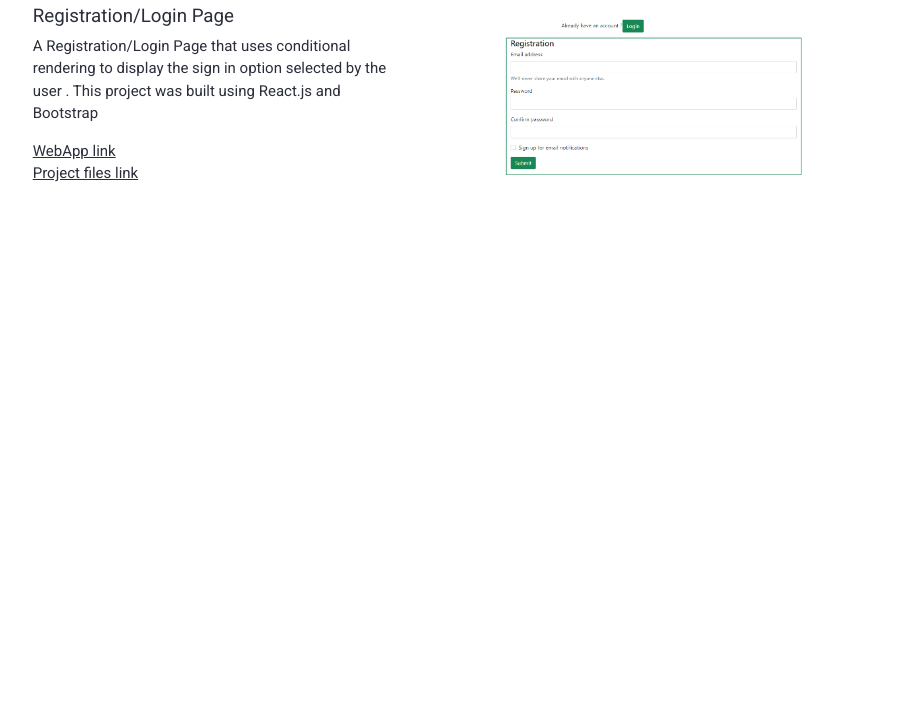
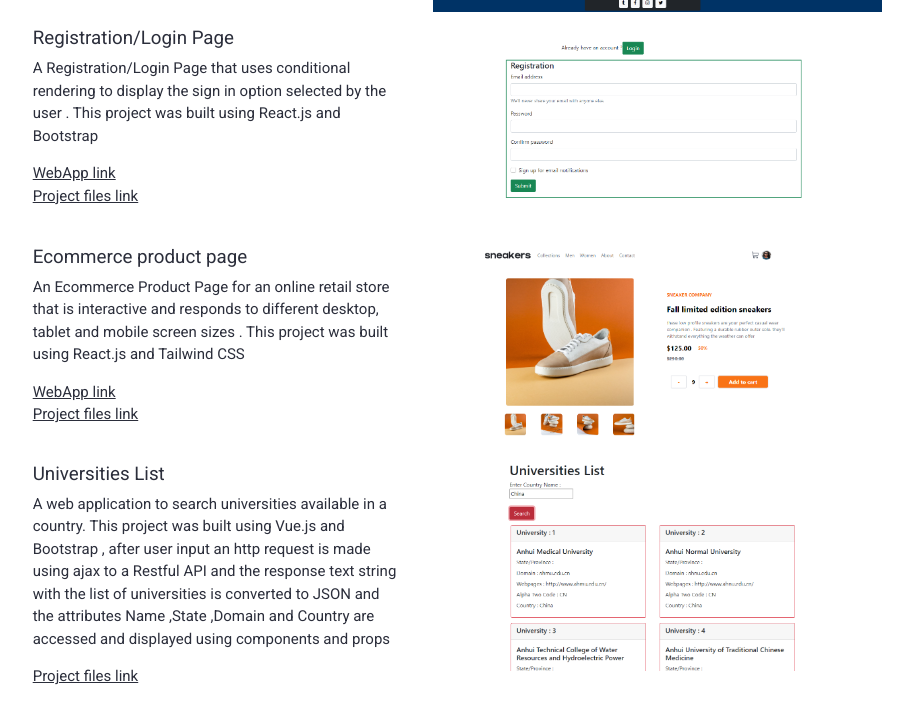
Before and after one commit to Ashleys-world/portfolio, a plain HTML site: page index.html in a window 1280 px wide. Shown: the part 2007-2730 px from the top of the page, without its empty margins (147-1060 px from the left). Before the commit the page ends 2268 px from the top, so only its background shows below. Drawn offline with nearby package versions, Linux system fonts and the light colour scheme.

Commit message:
Updated website
Added additional projects in the project section and added a favicon

```diff
--- a/index.html
+++ b/index.html
@@ -4,6 +4,7 @@
     <meta charset="UTF-8">
     <meta http-equiv="X-UA-Compatible" content="IE=edge">
     <meta name="viewport" content="width=device-width, initial-scale=1.0">
+    <link rel="icon" href="/Images/favicon.jpg"/>
     <title>Ashley Rolani Portfolio</title>
     <link href="https://cdn.jsdelivr.net/npm/bootstrap@5.1.3/dist/css/bootstrap.min.css" rel="stylesheet"
      integrity="sha384-1BmE4kWBq78iYhFldvKuhfTAU6auU8tT94WrHftjDbrCEXSU1oBoqyl2QvZ6jIW3"
@@ -77,15 +78,17 @@
               <span class="emts">JavaScript</span>
               <span class="emts">Bootstrap</span>
               <span class="emts">React.js</span>
-              <span class="emts">Angular.js</span>
+              <span class="emts">Vue.js</span>
               <span class="emts">Node.js</span>
               <span class="emts">Github</span>
               <span class="emts">Git</span>
               <span class="emts">RestfulAPI</span>
               <span class="emts">Python</span>
+              <span class="emts">C#</span>
               <span class="emts">PHP</span>
-              <span class="emts">MySQL</span>
+              <span class="emts">MySQL</span> <br>
               <span class="emts">Figma</span>
+              <span class="emts">Tailwind CSS</span>
             </div>
         </div>
         </div>
@@ -95,7 +98,7 @@
                 <h2 class="ms-sm-0 ms-lg-0 ms-xl-0 fw-bold">Experience</h2>
                 <h4 class="ms-0 ms-lg-0 ms-xl-0">KISLON PRINTERS & PROJECTS PTA , 2017</h4>
                 <p class="ms-0 ms-lg-0 ms-xl-0">General Worker</p>
-                <p class="ms-0 ms-lg-0 ms-xl-0 ft1">Assisting to setup print equipment and to print t-shirts,mugs ,
+                <p class="ms-0 ms-lg-0 ms-xl-0 ft1">Assisting to setup print equipment and to print t-shirts, mugs,
                      banners and billboards. Operating and troubleshooting laptops, <br> printers and routers.
                     Processing and delivery of orders to customers .
                 </p>
@@ -109,7 +112,7 @@
             <div class="row ">
              <div class="col-lg-5 col-md-6 col-lg-4 mt-2">
               <h5>Youtube Clone</h5>
-              <p class="ft1">A clone of Youtube's homepage , this project was built using HTML and CSS</p>
+              <p class="ft1">A clone of Youtube's desktop version homepage , this project was built using HTML and CSS</p>
               <a class="" style="color: #2b2e3b;" href="https://ashley-youtube-homepage.netlify.app" target="_blank">Website link</a><br>
               <a class="" style="color: #2b2e3b;" href="https://github.com/Ashleys-world/Youtube-clone" target="_blank">Project files link</a>
              </div>
@@ -167,6 +170,33 @@
                <img class="img-fluid m-2" src="/Images/Registration-Login.png" alt="">
               </div>
              </div>
+             <div class="row">
+              <div class="col-lg-5 col-md-6 col-lg-4 mt-2">
+               <h5>Ecommerce product page</h5>
+               <p class="ft1">An Ecommerce Product Page for an online retail store that is interactive and responds
+                to different desktop, tablet and mobile screen sizes . This project was built using React.js and
+                Tailwind CSS
+               </p>
+               <a class="" style="color: #2b2e3b;" href="https://ashley-product-page.netlify.app" target="_blank">WebApp link</a><br>
+               <a class="" style="color: #2b2e3b;" href="https://github.com/Ashleys-world/ecommerce-product-page" target="_blank">Project files link</a>
+              </div>
+              <div class="col-lg-3 col-md-6 col-lg-6">
+               <img class="img-fluid m-2" src="/Images/Ecommerce-product-page.png" alt="">
+              </div>
+             </div>
+             <div class="row">
+              <div class="col-lg-5 col-md-6 col-lg-4 mt-2">
+               <h5>Universities List</h5>
+               <p class="ft1">A web application to search universities available in a country. This project was built using Vue.js and Bootstrap , after
+                 user input an http request is made using ajax to a Restful API and the response text string with the list of universities is converted to
+                 JSON and the attributes Name ,State ,Domain and Country are accessed and displayed using components and props
+               </p>
+               <a class="" style="color: #2b2e3b;" href="https://github.com/Ashleys-world/universities-list" target="_blank">Project files link</a>
+              </div>
+              <div class="col-lg-3 col-md-6 col-lg-6">
+               <img class="img-fluid m-2" src="/Images/Universities-list.png" alt="">
+              </div>
+             </div>
           </div>
       </div>
       </div>
--- a/style.css
+++ b/style.css
@@ -12,24 +12,30 @@
     font-family: 'Roboto', sans-serif;
 }
 
+/*elements class to span items in the skills section*/
 .emts{
 
     color : white ;
     background-color: #2b2e3b;
     padding: 4px;
+    margin-top: 15px;
+    margin-bottom: 15px;
 }
 
+/*styling for link items */
 .lK{
     text-decoration: none;
     color: #2b2e3b;
 }
 
+/*spacing class*/
 .spcg{
     text-decoration: none;
      margin-left: 4px;
      color: #2b2e3b;
 }
 
+/*another styling for link items*/
 .lk2 a{
     text-decoration: none;
     color: #2b2e3b;
```
Also changed, not shown: Images/Ecommerce-product-page.png (added), Images/Universities-list.png (added), Images/favicon.jpg (added).
